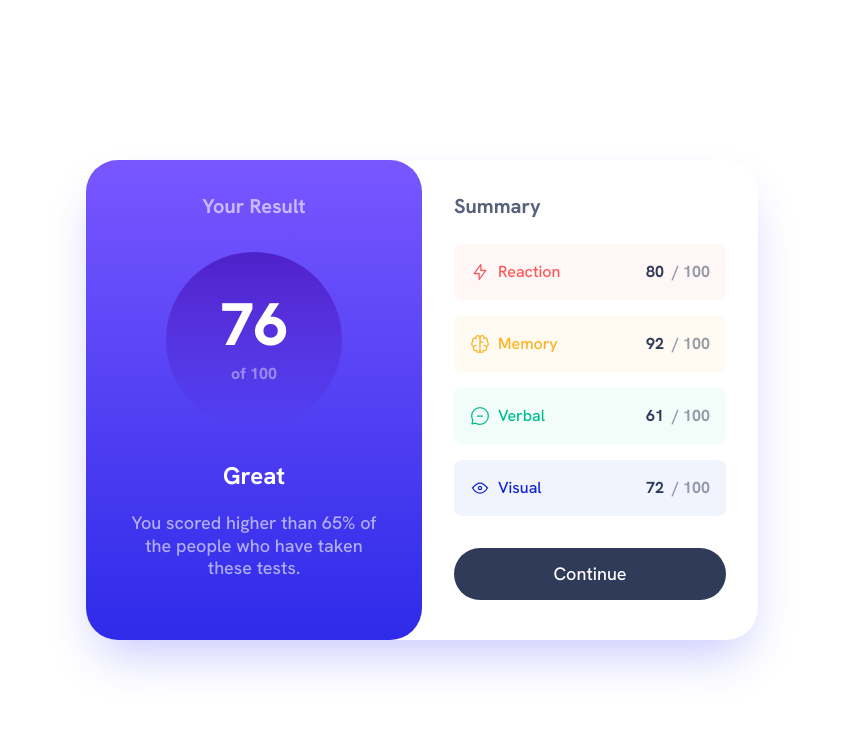
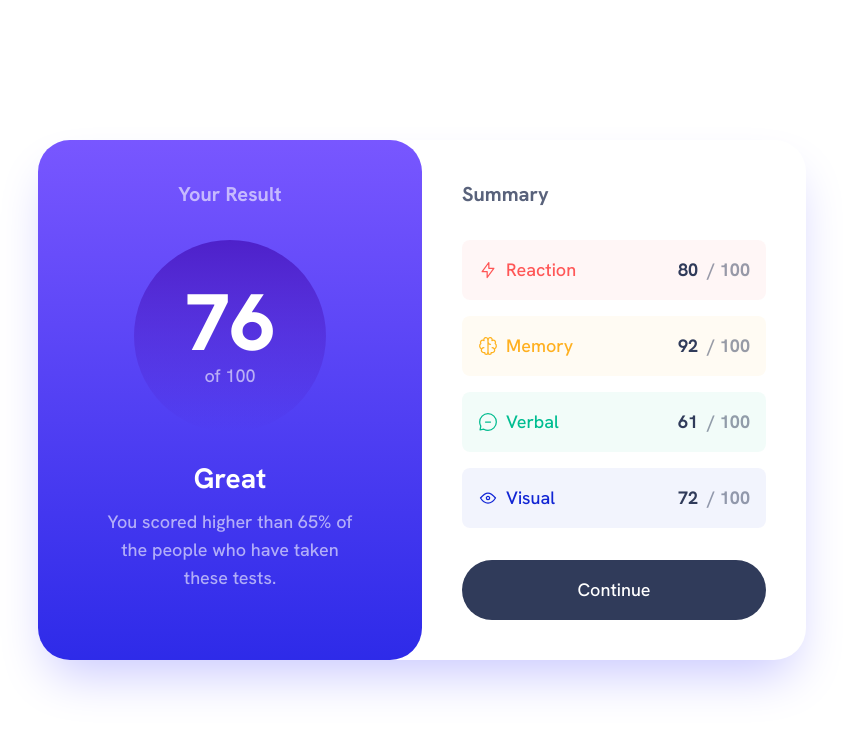
Before and after one commit to mkhmbtv/results-summary-component, a website built with Vite: page index.html in a window 1280 px wide. Shown: the whole page, without its empty margins (218-1061 px from the left). Built offline with nearby package versions, Linux system fonts and the light colour scheme.

Commit message:
Fix stuff

```diff
--- a/index.html
+++ b/index.html
@@ -10,26 +10,25 @@
     <link rel="preconnect" href="https://fonts.gstatic.com" crossorigin>
     <link href="https://fonts.googleapis.com/css2?family=Hanken+Grotesk:wght@500;700;800&display=swap" rel="stylesheet">
 </head>
-<body class="font-hanken">
+<body class="font-hanken text-lg">
     <div class="min-h-screen sm:grid place-items-center">
-        <div class="mx-auto w-full sm:max-w-2xl">
+        <div class="mx-auto w-full sm:max-w-3xl sm:mx-8">
             <div class="grid sm:grid-cols-2 sm:rounded-[2rem] sm:shadow-2xl sm:shadow-light-lavender">
-                <div class="p-6 bg-gradient-to-b from-light-slate-blue to-light-royal-blue rounded-b-[2rem] sm:rounded-[2rem] sm:pt-8">
-                    <h6 class="text-white/60 text-lg text-center font-bold mb-6 sm:text-xl sm:mb-8">Your Result</h6>
-                    <div
-                        class="text-white text-6xl mb-8 font-extrabold text-center
-                        rounded-full h-40 w-40 flex items-center justify-center flex-col mx-auto
-                        bg-gradient-to-b from-violet-blue to-persian-blue sm:h-44 sm:w-44"
-                    >
-                        76
-                        <span class="block text-base mt-2 text-white/40">of 100</span>
+                <div class="space-y-8 py-10 px-[calc(theme(padding.10)*1.5)] text-white/60 text-center bg-gradient-to-b from-light-slate-blue to-light-royal-blue rounded-b-[2rem] sm:rounded-[2rem]">
+                    <h1 class="text-lg font-bold sm:text-xl">Your Result</h1>
+                    <div class="grid place-content-center w-48 mx-auto rounded-full aspect-square
+                        bg-gradient-to-b from-violet-blue to-persian-blue">
+                        <span class="block text-[5rem] text-white font-extrabold leading-none">76</span>
+                        of 100
                     </div>
-                    <h4 class="text-center text-2xl font-bold text-white mb-3 sm:mb-5">Great</h4>
-                    <p class="mb-5 mx-auto text-white/60 text-lg px-5 leading-tight text-center sm:mb-0">You scored higher than 65% of the people who have taken these tests.</p>
+                    <div class="space-y-4">
+                        <p class="text-[1.75rem] font-bold text-white">Great</p>
+                        <p>You scored higher than 65% of the people who have taken these tests.</p>
+                    </div>
                 </div>
-                <div class="py-6 px-7 sm:p-8 sm:pb-10">
-                    <h6 class="text-lg sm:text-xl font-bold text-dark-gray-blue/80">Summary</h6>
-                    <ul class="mt-6 space-y-4">
+                <div class="p-10 space-y-8">
+                    <h2 class="text-lg sm:text-xl font-bold text-dark-gray-blue/80 mb-8">Summary</h2>
+                    <ul class="space-y-4">
                         <li class="flex justify-between p-4 rounded-lg bg-light-red/5">
                             <div class="flex items-center space-x-2">
                                 <img src="img/icon-reaction.svg" alt="Reaction icon">
@@ -59,9 +58,10 @@
                             <div class="text-dark-gray-blue font-bold">72 <span class="text-dark-gray-blue/50">&nbsp;/ 100</span></div>
                         </li>
                     </ul>
-                    <a href="#" class="w-full mt-6 block text-white text-lg text-center bg-dark-gray-blue py-3 rounded-full
-                        hover:bg-gradient-to-b from-light-slate-blue to-light-royal-blue sm:mt-8">
-                    Continue</a>
+                    <button class="w-full text-white bg-dark-gray-blue py-4 rounded-full
+                        hover:bg-gradient-to-b focus-visible:bg-gradient-to-b from-light-slate-blue to-light-royal-blue">
+                        Continue
+                    </button>
                 </div>
             </div>
         </div>
```
